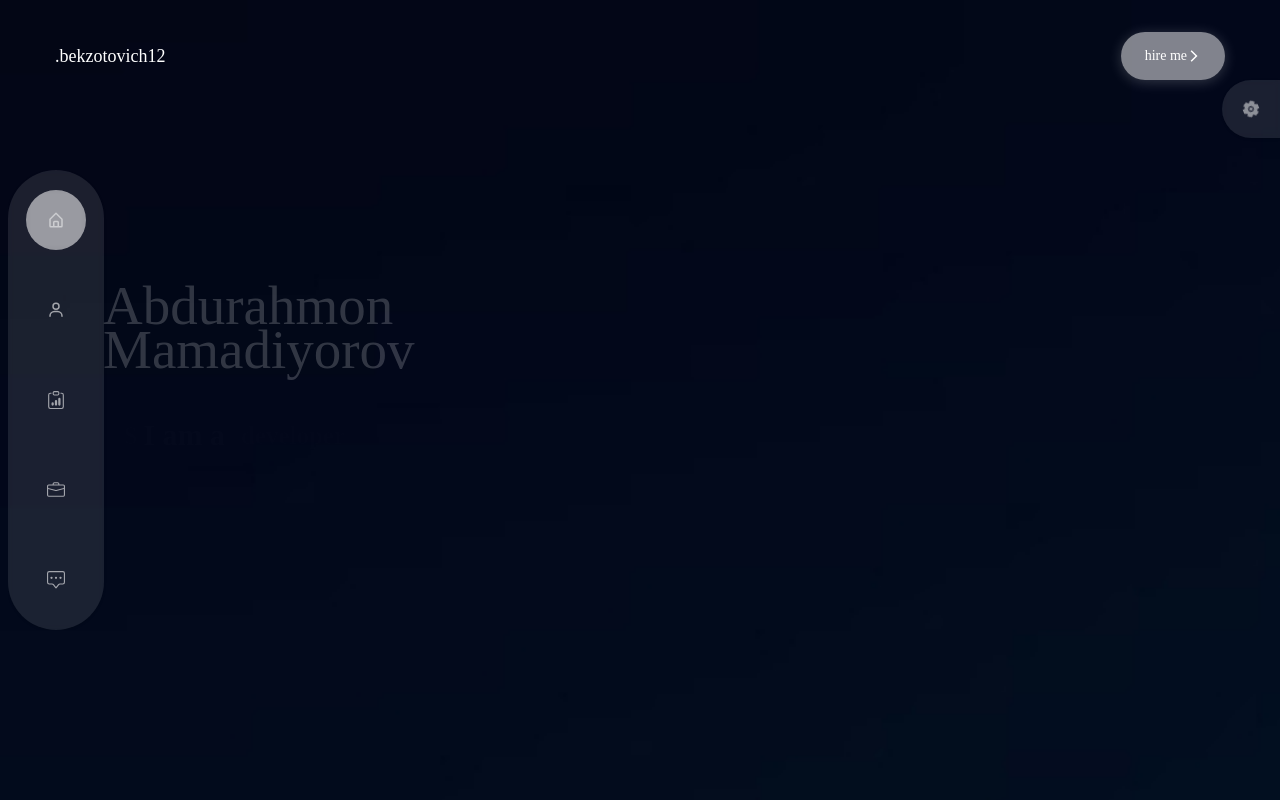
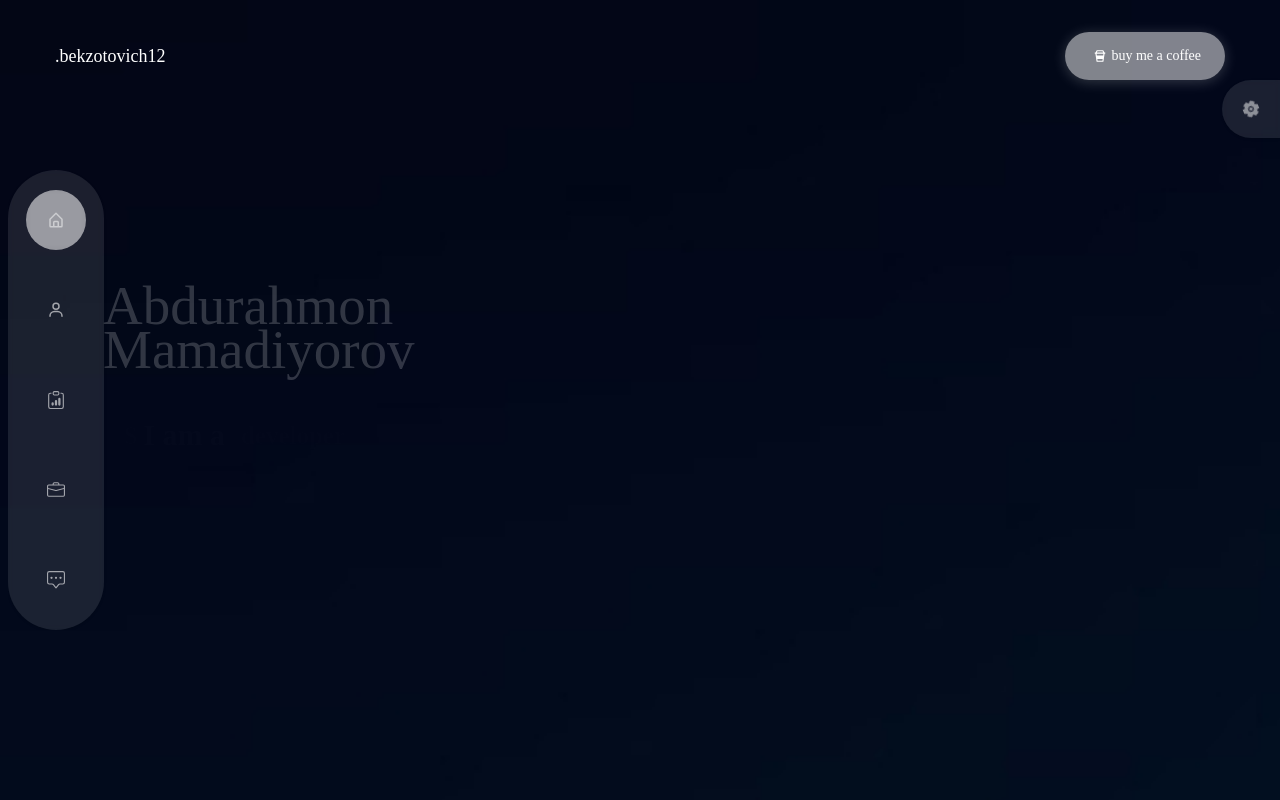
Before and after one commit to abdurahmon27/v1.bekzotovich.uz, a React (Create React App) app: page / in a window 1280 px wide. Shown: the top 800 px of the page. Built offline with nearby package versions, Linux system fonts and the light colour scheme; the HTML template or start-up script is replaced by a standard one.

Commit message:
added buy me a coffee btn

```diff
--- a/src/components/About.js
+++ b/src/components/About.js
@@ -10,6 +10,7 @@ const About = (props) => {
     threshold: 0.5,
   });
   const forAboutHref = "#";
+  const channelLink = "https://t.me/abdurahmon_mamadiyorov";
   return (
     <>
       <section className="section" id="about" ref={ref}>
@@ -34,8 +35,9 @@ const About = (props) => {
                 I'm a Frontend Developer with over 1 year of experience.
               </h3>
               <p className="mb-6">
-                Lorem ex commodo excepteur occaecat duis elit duis exercitation
-                ipsum reprehenderit exercitation excepteur dolor ut.
+                <a href={channelLink}>
+                t.me/abdurahmon_mamadiyorov for daily posts.
+                </a>
               </p>
               <div className="flex gap-x-6 lg:gap-x-10 mb-12">
                 <div>
--- a/src/components/Header.js
+++ b/src/components/Header.js
@@ -1,14 +1,15 @@
 import React from 'react';
-import { MdOutlineArrowForwardIos } from "react-icons/md";
+import { BiCoffeeTogo } from "react-icons/bi";
 
 const Header = (props) => {
+  let linkBuy = "https://www.buymeacoffee.com/bekzotovich";
   return (
     <>
       <header className='py-8'>
         <div className='container mx-auto'>
           <div className='flex justify-between items-center'>
             <span>.bekzotovich12</span>
-            <button className='btn btn-sm flex items-center justify-center font-secondary' style={{backgroundColor: `${props.color}`, borderRadius: `${props.borderRadius}px`}}>hire me <MdOutlineArrowForwardIos /></button>
+            <a href={linkBuy} className='btn btn-sm flex items-center justify-center font-secondary' style={{backgroundColor: `${props.color}`, borderRadius: `${props.borderRadius}px`}}><BiCoffeeTogo className='mx-1' /> buy me a coffee </a>
           </div>
         </div>
       </header>
--- a/src/components/Home.js
+++ b/src/components/Home.js
@@ -8,10 +8,11 @@ import { fadeIn } from "../variants";
 
 const Home = (props) => {
   const forHomeHref = {
-    gitHub: "https://instagram.com/_abdurakhmon.05",
+    gitHub: "https://instagram.com/_abdurakhmon._27",
     instagram: "https://github.com/abdurahmon27",
     linkedIn: "https://www.linkedin.com/in/abdurahmon-mamadiyorov-23607525b/",
     cv: "#",
+
   };
   let blank = "_blank";
   return (
```
